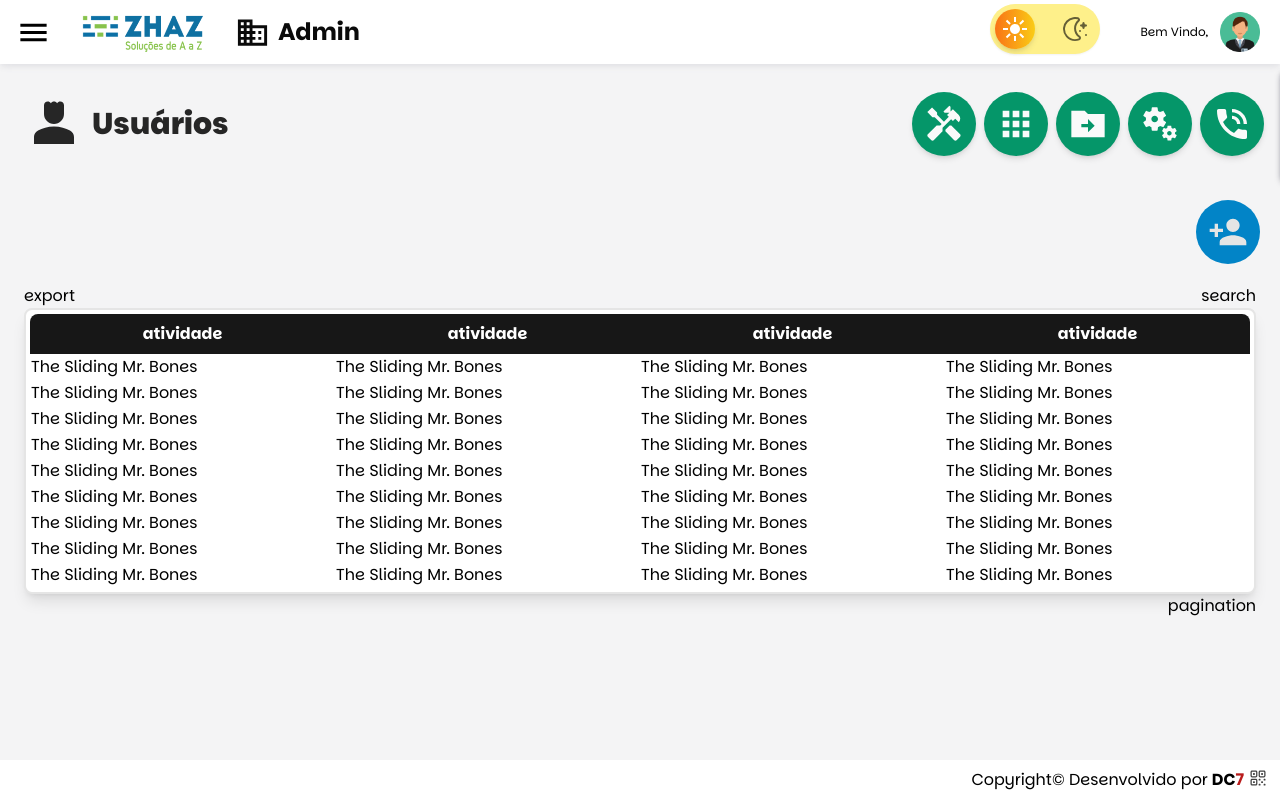
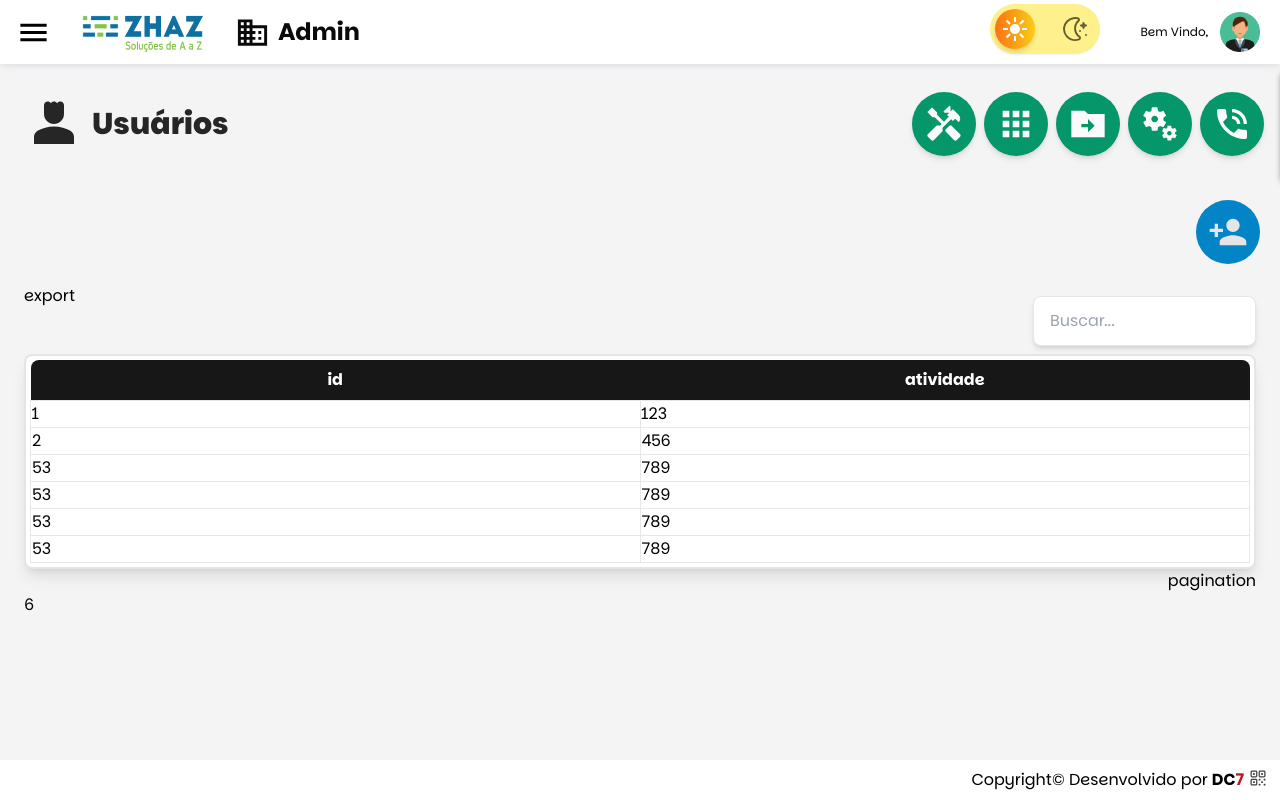
Before and after one commit to DiegoPCarvalho/NEW_ZHAZSYS, a Next.js app in the folder frontend/: page /Admin/Usuarios in a window 1280 px wide. Built offline with nearby package versions, Linux system fonts and the light colour scheme.

Commit message:
v1.1-tela_Admin_users-28/11/2024

```diff
--- a/frontend/src/components/shared/Entrada.tsx
+++ b/frontend/src/components/shared/Entrada.tsx
@@ -11,6 +11,7 @@ export default function Entrada(props: EntradaProps){
                 name={props.nome}
                 value={props.valor}
                 onChange={props.alterouCampo}
+                onKeyDown={props.buscarPesquisa}
                 disabled={props.desativar ?? false}
                 className={`
                     box-border shadow-md dark:text-white
@@ -22,6 +23,7 @@ export default function Entrada(props: EntradaProps){
                 `}
                 placeholder={props.mensagemCampo}
                 required={props.requerido}
+
             />
         </div>
     )
--- a/frontend/src/components/shared/TabelaGnc.tsx
+++ b/frontend/src/components/shared/TabelaGnc.tsx
@@ -1,3 +1,5 @@
+import Entrada from "./Entrada"
+
 interface TabelaGncProps {
     tb?: string
     id?: string
@@ -6,6 +8,9 @@ interface TabelaGncProps {
     children?: any
     classe?: string
     styles?: object
+    valor?: any
+    executar?: () => void
+    mudou?: (novoValor: any) => void
 }
 
 const estilo = {
@@ -31,8 +36,16 @@ export default function TabelaGnc(props: TabelaGncProps) {
                 <div>
                     export
                 </div>
-                <div>
-                    search
+                <div className="my-2">
+                    <Entrada
+                        nome="vl"
+                        tipo="text"
+                        mensagemCampo="Buscar..."
+                        buscarPesquisa={props.executar}
+                        alterouCampo={props.mudou}
+                        valor={props.valor}
+                    />
+                    {/* <button onClick={props.executar}>busca</button> */}
                 </div>
             </div>
             <div className="bg-white dark:bg-zinc-950 shadow-lg w-full p-1 rounded-lg border-2 border-neutral-200 dark:border-neutral-600">
--- a/frontend/src/data/config/interfaceCampos.ts
+++ b/frontend/src/data/config/interfaceCampos.ts
@@ -14,4 +14,5 @@ export interface EntradaProps {
     desativar?: boolean
     linhas?: number
     alterouCampo?: (novoValor: any) => void
+    buscarPesquisa?: () => void
 }
--- a/frontend/src/pages/Admin/Usuarios/TableUsers.tsx
+++ b/frontend/src/pages/Admin/Usuarios/TableUsers.tsx
@@ -1,76 +1,69 @@
 import TabelaGnc from "@/components/shared/TabelaGnc";
+import { useState } from 'react';
 
 export default function TabelaUsers() {
+
+  const [data, setData] = useState<any[]>(dado);
+  const [vl, setVl] = useState<string>("")
+  const [total, setTotal] = useState<number>(dado.length)
+  const [limite, setLimite] = useState<number>(3)
+
+  function renderRows() {
+    return data.map((registro: any) => {
       return (
+        <tr key={registro.id} className="border dark:text-white">
+          <td className="border">{registro.id}</td>
+          <td className="border">{registro.nome}</td>
+        </tr>
+      )
+    })
+  }
 
+  function buscar(item: any) {
+    const resp = data.find((result: any) => result.nome === item)
+    const id = data.find((result: any) => result.id === +item)
+
+    resp !== undefined ? setData([resp])
+      : id !== undefined ? setData([id])
+      : setData(dado)
+  }
+
+  function novoValor(event: any) {
+    setVl(event)
+  }
+
+  return (
     <div className="w-[100%] mt-3">
       <TabelaGnc
         head={
           <>
-              <th className="rounded-tl-lg p-2">atividade</th>
-              <th>atividade</th>
-              <th>atividade</th>
+            <th className="rounded-tl-lg p-2">id</th>
             <th className="rounded-tr-lg">atividade</th>
           </>
         }
         tb="w-full"
         classe=""
+        dados={data}
+        valor={vl}
+        mudou={(event) => novoValor(event.target.value)}
+        executar={() => buscar(vl)}
       >
-          <tr className="">
-            <td className="">The Sliding Mr. Bones</td>
-            <td>The Sliding Mr. Bones</td>
-            <td>The Sliding Mr. Bones</td>
-            <td>The Sliding Mr. Bones</td>
-          </tr>
-          <tr>
-            <td>The Sliding Mr. Bones</td>
-            <td>The Sliding Mr. Bones</td>
-            <td>The Sliding Mr. Bones</td>
-            <td>The Sliding Mr. Bones</td>
-          </tr>
-          <tr>
-            <td>The Sliding Mr. Bones</td>
-            <td>The Sliding Mr. Bones</td>
-            <td>The Sliding Mr. Bones</td>
-            <td>The Sliding Mr. Bones</td>
-          </tr>
-          <tr>
-            <td>The Sliding Mr. Bones</td>
-            <td>The Sliding Mr. Bones</td>
-            <td>The Sliding Mr. Bones</td>
-            <td>The Sliding Mr. Bones</td>
-          </tr>
-          <tr>
-            <td>The Sliding Mr. Bones</td>
-            <td>The Sliding Mr. Bones</td>
-            <td>The Sliding Mr. Bones</td>
-            <td>The Sliding Mr. Bones</td>
-          </tr>
-          <tr>
-            <td>The Sliding Mr. Bones</td>
-            <td>The Sliding Mr. Bones</td>
-            <td>The Sliding Mr. Bones</td>
-            <td>The Sliding Mr. Bones</td>
-          </tr>
-          <tr>
-            <td>The Sliding Mr. Bones</td>
-            <td>The Sliding Mr. Bones</td>
-            <td>The Sliding Mr. Bones</td>
-            <td>The Sliding Mr. Bones</td>
-          </tr>
-          <tr>
-            <td>The Sliding Mr. Bones</td>
-            <td>The Sliding Mr. Bones</td>
-            <td>The Sliding Mr. Bones</td>
-            <td>The Sliding Mr. Bones</td>
-          </tr>
-          <tr>
-            <td>The Sliding Mr. Bones</td>
-            <td>The Sliding Mr. Bones</td>
-            <td>The Sliding Mr. Bones</td>
-            <td>The Sliding Mr. Bones</td>
-          </tr>
+        {renderRows()}
       </TabelaGnc>
+
+      <div>
+        {total}
+      </div>
     </div>
   )
 }
+
+
+const dado = [
+  { id: 1, nome: "123" },
+  { id: 2, nome: "456" },
+  { id: 53, nome: "789" },
+  { id: 53, nome: "789" },
+  { id: 53, nome: "789" },
+  { id: 53, nome: "789" },
+]
```
Lines whose indentation alone changed are shown as unchanged.
